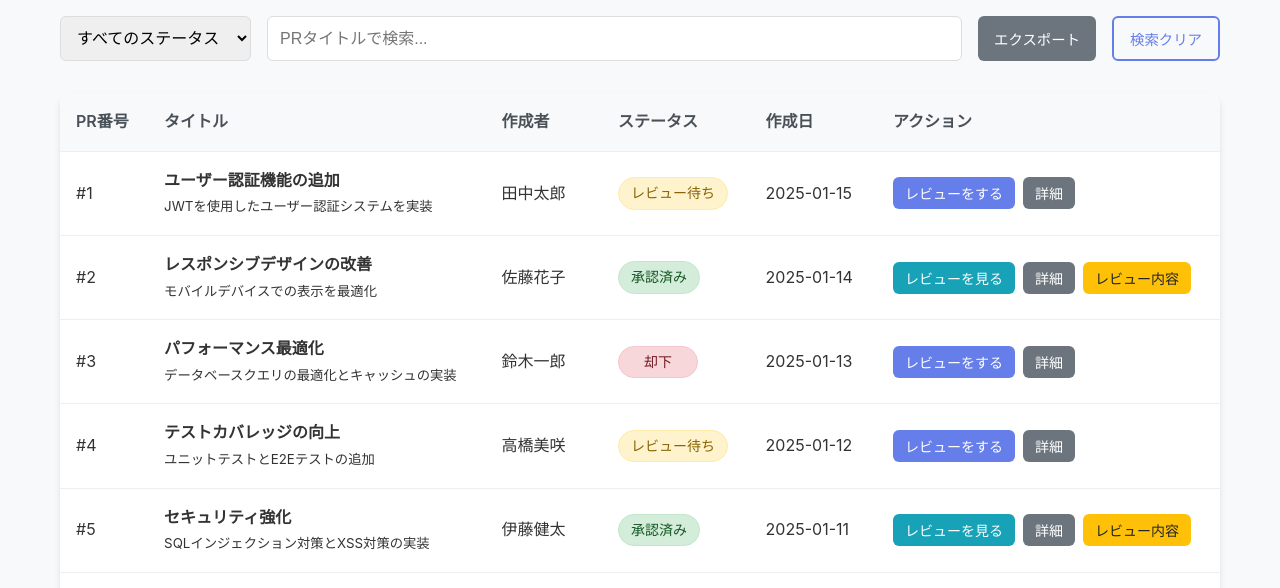
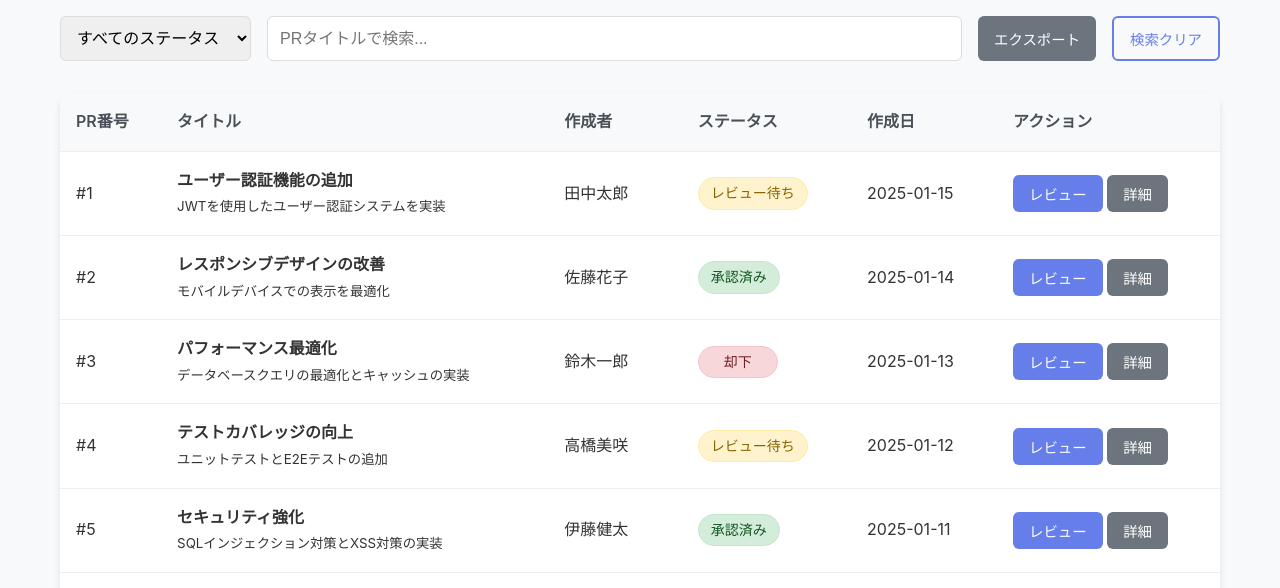
Before and after one commit to holonincjp/reviewtest, a plain HTML site: page index.html in a window 1280 px wide. Both pictures are taken after a click on the link "PR一覧". Shown: the part 177-765 px from the top of the page. Drawn offline with Linux system fonts and the light colour scheme.

Commit message:
↓戻し

```diff
--- a/script.js
+++ b/script.js
@@ -193,24 +193,6 @@ function renderPRTable(prs) {
   prs.forEach(pr => {
     const row = document.createElement('tr');
 
-    // レビューボタンの表示を状況に応じて変更
-    let reviewButtonText = 'レビュー';
-    let reviewButtonClass = 'btn-primary';
-
-    if (pr.status === 'approved' || pr.status === 'reviewed') {
-      reviewButtonText = 'レビューを見る';
-      reviewButtonClass = 'btn-info';
-    } else {
-      reviewButtonText = 'レビューをする';
-      reviewButtonClass = 'btn-primary';
-    }
-
-    // レビュー内容ボタンの表示制御
-    let reviewContentButton = '';
-    if (pr.status === 'approved' || pr.status === 'reviewed') {
-      reviewContentButton = `<button class="btn btn-warning btn-sm" onclick="showReviewContent(${pr.id})">レビュー内容</button>`;
-    }
-
     row.innerHTML = `
             <td>#${pr.id}</td>
             <td>
@@ -221,11 +203,8 @@ function renderPRTable(prs) {
             <td><span class="status-badge status-${pr.status}">${getStatusText(pr.status)}</span></td>
             <td>${pr.createdAt}</td>
             <td>
-                <div class="action-buttons">
-                    <button class="btn ${reviewButtonClass}" onclick="reviewPR(${pr.id})">${reviewButtonText}</button>
-                    <button class="btn btn-secondary" onclick="viewPR(${pr.id})">詳細</button>
-                    ${reviewContentButton}
-                </div>
+                <button class="btn btn-primary" onclick="reviewPR(${pr.id})">レビュー</button>
+                <button class="btn btn-secondary" onclick="viewPR(${pr.id})">詳細</button>
             </td>
         `;
     prTableBody.appendChild(row);
@@ -307,17 +286,7 @@ function reviewPR(prId) {
 // レビュー内容を表示
 function showReviewContent(prId) {
   const review = reviewData[prId];
-  if (!review) {
-    alert('レビュー内容が見つかりません。');
-    return;
-  }
-
-  // レビューフォームセクションに移動
-  showSection('review-form');
-
-  // ナビリンクのアクティブ状態を更新
-  navLinks.forEach(navLink => navLink.classList.remove('active'));
-  document.querySelector('[data-section="review-form"]').classList.add('active');
+  if (!review) return;
 
   // タイトルを「レビュー」に変更
   document.querySelector('#review-form h2').textContent = 'レビュー';
@@ -890,13 +859,6 @@ function setupEventListeners() {
     });
   }
 
-  // モーダルの閉じるボタンが動的に生成される場合の対応
-  document.addEventListener('click', (e) => {
-    if (e.target.classList.contains('close')) {
-      closePRModal();
-    }
-  });
-
   // エクスポート機能
   if (exportBtn) {
     exportBtn.addEventListener('click', exportPRData);
--- a/styles.css
+++ b/styles.css
@@ -776,16 +776,6 @@ tr:hover {
   border-color: #117a8b;
 }
 
-.btn-warning {
-  background: #ffc107;
-  border-color: #ffc107;
-  color: #212529;
-}
-
-.btn-warning:hover {
-  background: #e0a800;
-  border-color: #d39e00;
-}
 
 /* ダークモード対応 */
 body.dark-mode .review-display {
```
